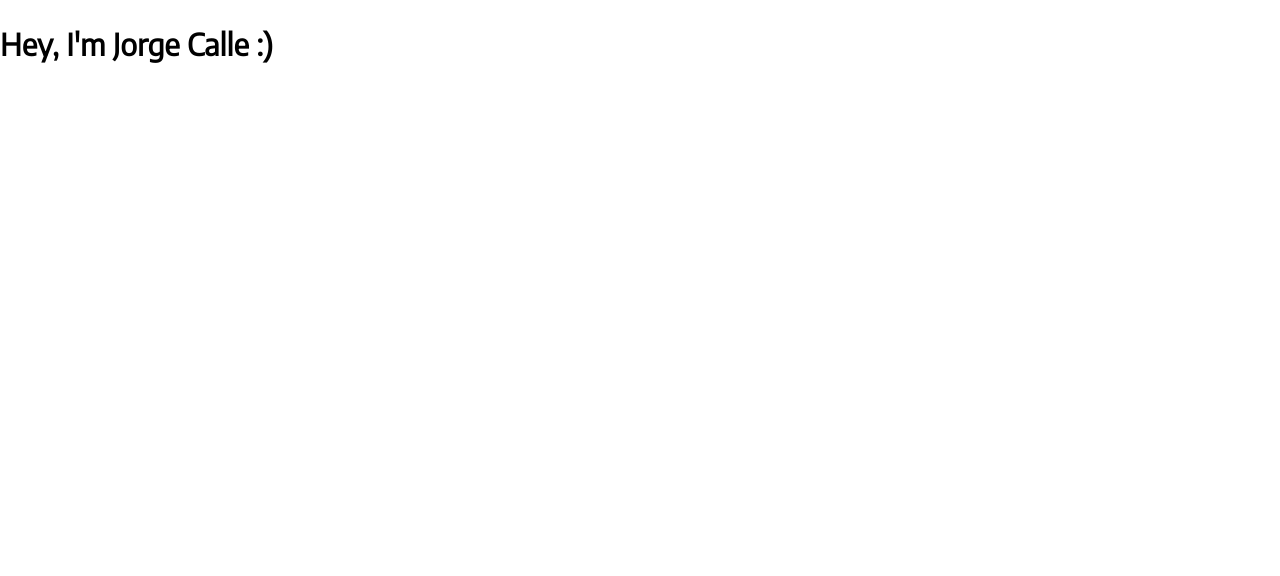
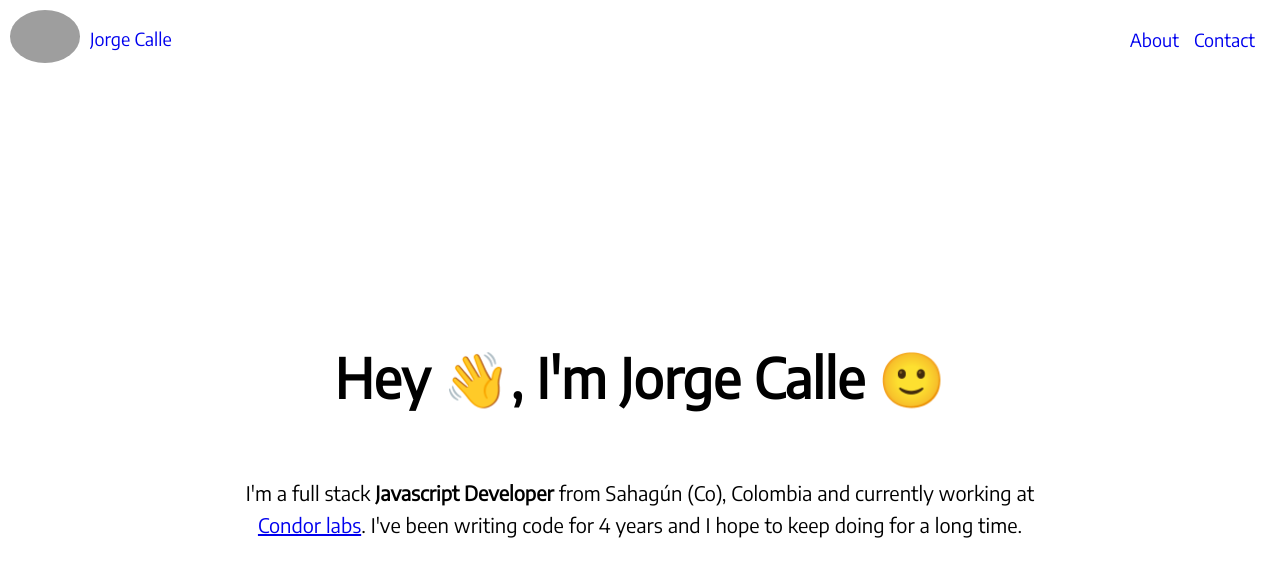
Before and after one commit to jorcalle11/jorcalle11, a Next.js app: page / in a window 1280 px wide. Shown: the top 576 px of the page. Built offline with nearby package versions, Linux system fonts and the light colour scheme; grey boxes are pictures that could not be loaded.

Commit message:
Update Home page

```diff
--- /dev/null
+++ b/constants.js
@@ -0,0 +1,6 @@
+export const device = {
+  small: '576px',
+  medium: '768px',
+  large: '992px',
+  extra: '1200px'
+};
--- a/pages/index.js
+++ b/pages/index.js
@@ -1,7 +1,56 @@
+import { device } from '../constants';
+import Layout from '../components/Layout';
+
 export default function Home() {
   return (
-    <main>
-      <h2>Hey, I'm Jorge Calle :)</h2>
-    </main>
+    <Layout>
+      <section>
+        <h1>Hey 👋, I'm Jorge Calle</h1>
+        <p>
+          I'm a full stack <strong>Javascript Developer</strong> from Sahagún
+          (Co), Colombia and currently working at{' '}
+          <a target="_blank" href="https://condorlabs.io">
+            Condor labs
+          </a>
+          . I've been writing code for 4 years and I hope to keep doing for a
+          long time.
+        </p>
+      </section>
+      <style jsx>{`
+        section {
+          height: calc(100vh - 96px);
+          display: flex;
+          justify-content: center;
+          align-items: center;
+          flex-flow: column;
+        }
+
+        h1 {
+          font-size: 1.7rem;
+          text-align: center;
+        }
+
+        h1::after {
+          content: ' 🙂';
+        }
+
+        p {
+          line-height: 1.6;
+          padding: 0 20px;
+          text-align: center;
+        }
+
+        @media (min-width: ${device.medium}) {
+          h1 {
+            font-size: 2.7rem;
+          }
+
+          p {
+            max-width: 800px;
+            padding: 0;
+          }
+        }
+      `}</style>
+    </Layout>
   );
 }
```
Also changed, not shown: pages/contact.js (added, +9 -0 lines), static/jomaca.png (added).
